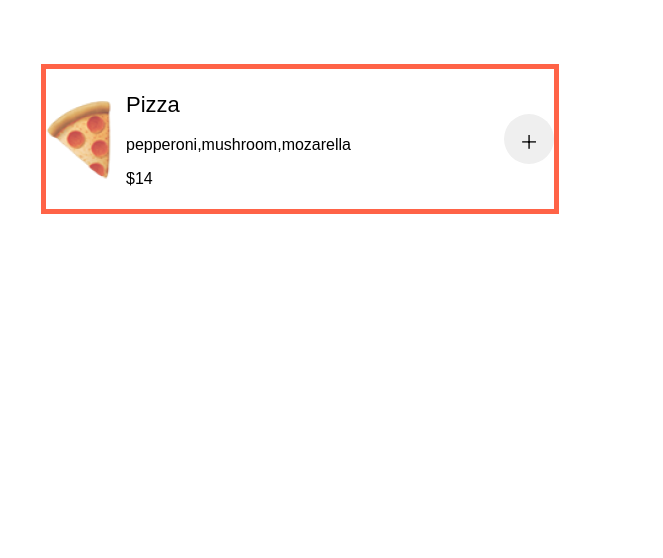
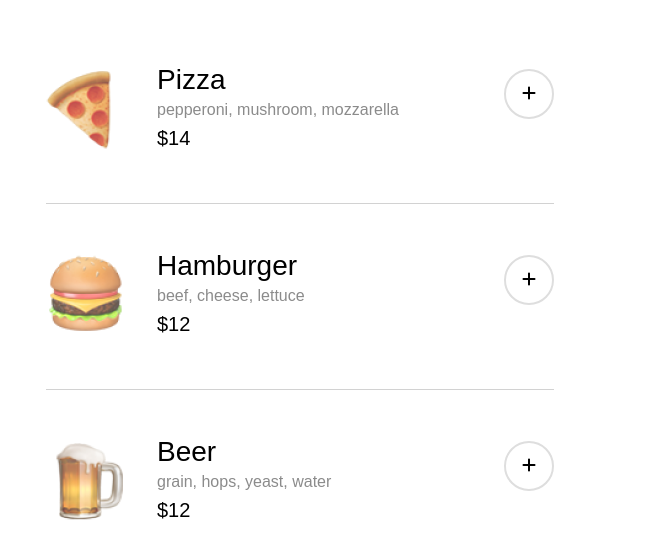
Before and after one commit to mnguyencodes/restaurant-ordering-app, a plain HTML site: page index.html in a window 1280 px wide. Shown: the part 170-728 px from the top of the page, without its empty margins (0-663 px from the left). Drawn offline with Linux system fonts and the light colour scheme; a web font is replaced by a local one.

Commit message:
Style menu to match design specifications. Implement menu rendering using JavaScript.

```diff
--- a/data.js
+++ b/data.js
@@ -1,7 +1,7 @@
 const menuArray = [
     {
         name: "Pizza",
-        ingredients: ["pepperoni", "mushrom", "mozarella"],
+        ingredients: ["pepperoni", "mushroom", "mozzarella"],
         location: "/images/pizza.png",
         id: 0,
         price: 14,
--- a/index.css
+++ b/index.css
@@ -1,3 +1,9 @@
+*,
+*::before,
+*::after {
+    box-sizing: border-box;
+}
+
 body {
     font-family: "Smythe", sans-serif;
     font-weight: 400;
@@ -19,12 +25,15 @@ h2 {
     font-size: 22px;
 }
 
+
+
 /* Header */
 
 header {
     width: 600px;
     height: 167px;
     background-image: url(/images/jimmy_diner_header.png);
+    background-size: cover;
     margin-bottom: 67px;
 }
 
@@ -42,25 +51,59 @@ header h2 {
 /* Main */
 
 .container {
+    display: flex;
+    align-items: start;
     color: black;
-    display: flex;
-    align-items: center;
-    justify-content: center;
     width: 508px;
     height: 140px;
-    border: 5px solid tomato; /* Used for testing layout*/
+    /* border: 1px solid tomato; /* Used for testing layout */
     margin: 46px auto;
+    border-bottom: 1px solid #D2D2D2;
+}
+
+.container img,
+.add-btn,
+.item-ingredients {
+    margin-top: 5px;
+}
+
+.item {
+    padding-left: 31px;
+}
+
+.item h2 {
+    font-size: 28px;
+}
+
+.item-ingredients {
+    margin-top: 5px;
+    color: #8B8B8B;
+}
+
+.item-amt {
+    font-size: 20px;
+    margin-top: 8px;
+}
+
+.btn {
+    border: none;
+    cursor: pointer;
 }
 
 .add-btn {
+    font-size: 16px;
+    font-weight: 200;
+    background: white;
     margin-left: auto;
-    font-family: "Inter", sans-serif;
     width: 50px;
     height: 50px;
+    border: 2px solid #DEDEDE;
     border-radius: 50%;
-    font-size: 32px;
-    font-weight: 200;
-    border: none;
+}
+
+.add-btn:hover,
+.add-btn:active {
+    background: #DEDEDE;
 }
 
 /* Utility */
--- a/index.html
+++ b/index.html
@@ -1,4 +1,5 @@
-<html>
+<!DOCTYPE html>
+<html lang="en">
     <head>
         <!-- Google Font - Smythe-->
         <link rel="preconnect" href="https://fonts.googleapis.com">
@@ -10,23 +11,20 @@
         <link rel="preconnect" href="https://fonts.gstatic.com" crossorigin>
         <link href="https://fonts.googleapis.com/css2?family=Inter:ital,opsz,wght@0,14..32,100..900;1,14..32,100..900&display=swap" rel="stylesheet">
 
+        <!-- Font Awesome - Icons -->
+        <link rel="stylesheet" href="https://cdnjs.cloudflare.com/ajax/libs/font-awesome/6.7.2/css/all.min.css" integrity="sha512-Evv84Mr4kqVGRNSgIGL/F/aIDqQb7xQ2vcrdIwxfjThSH8CSR7PBEakCr51Ck+w+/U6swU2Im1vVX0SVk9ABhg==" crossorigin="anonymous" referrerpolicy="no-referrer" />
+
        <link rel="stylesheet" href="index.css">
     </head>
     <body>
         <header>
-            <h1>Jimmy's Diner</h1>
+            <h1 class="mt0">Jimmy's Diner</h1>
             <h2 class="mt0">The best burgers and pizzas in town.</h2>
         </header>
-        <main id="main">
-            <div class="container">
-                <img src="/images/pizza.png">
-                <div>
-                    <h2>Pizza</h2>
-                    <p>pepperoni,mushroom,mozarella</p>
-                    <p>$14</p>
-                </div>
-                <button class="add-btn">+</button>
-            </div>
+        <main>
+            <section id="menu">
+                <!-- Rendered via JS -->
+            </section>
         </main>
 	<script src="index.js" type="module"></script>
     </body>
--- a/index.js
+++ b/index.js
@@ -1,3 +1,33 @@
 import menuArray from "/data.js"
 
-console.log(menuArray)
+function getHtmlString() {
+
+    return menuArray.map(item=>{
+        const {
+            location,
+            name,
+            ingredients,
+            id,
+            price,
+            emoji
+        } = item
+
+        return `
+        <div class="container">
+            <img src="${location}">
+            <div class="item">
+                <h2 class="mt0 mb0">${name}</h2>
+                <p class="mb0 item-ingredients">${ingredients.join(", ")}</p>
+                <p class="mb0 item-amt">$${price}</p>
+            </div>
+            <button data-pizza-${id} class="btn add-btn"><i class="fa-solid fa-plus"></i></button>
+        </div>
+        `
+    }).join("")
+}
+
+function render(){
+    document.querySelector("#menu").innerHTML = getHtmlString()
+}
+
+render()
```
